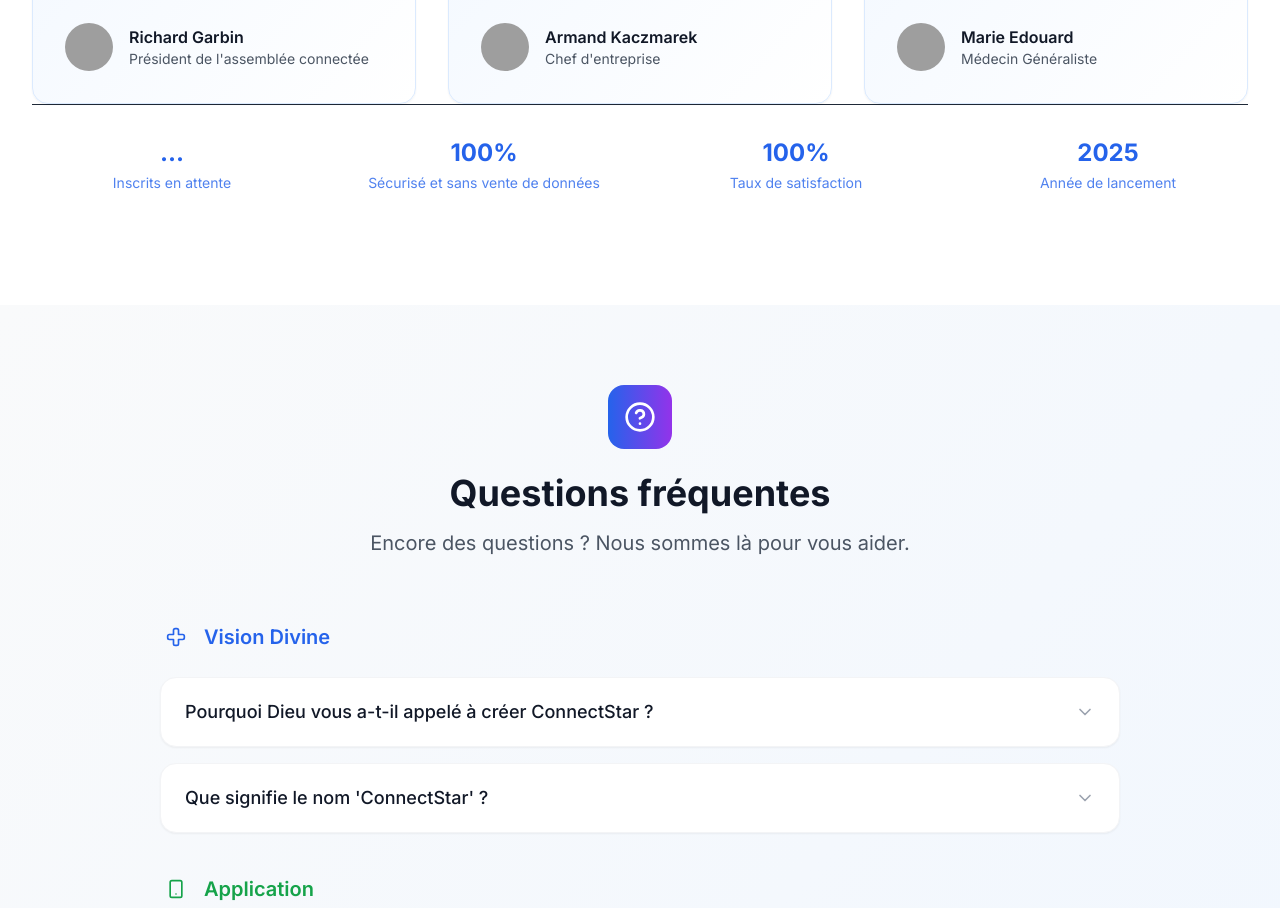
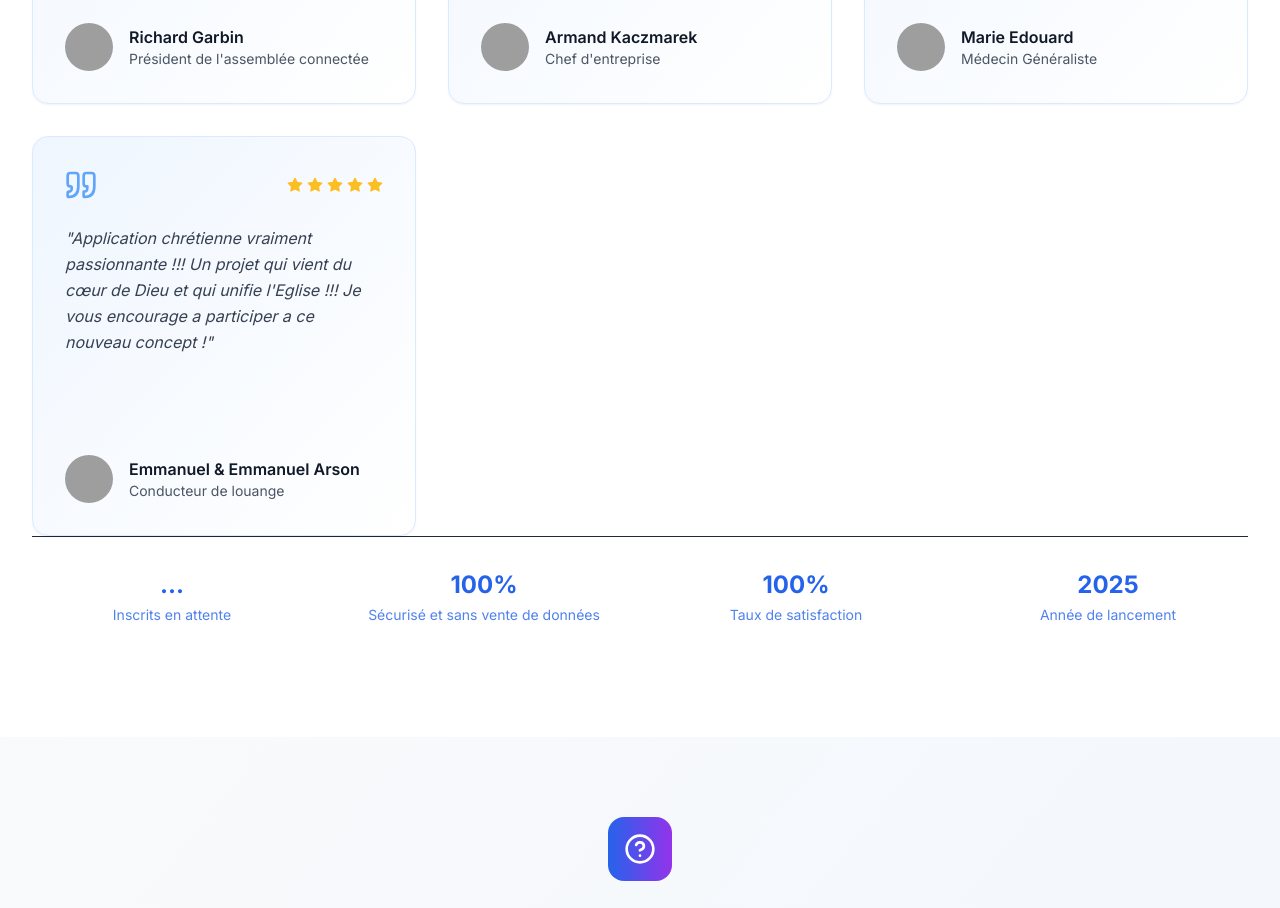
Before and after one commit to GMEntreprise/ConnectStar-LandingPage, a React (Vite) app: page / in a window 1280 px wide. Shown: the part 5020-5928 px from the top of the page. Built offline with nearby package versions, Linux system fonts and the light colour scheme; no server answers; grey boxes are pictures that could not be loaded.

Commit message:
update Testimonials.tsx

```diff
--- a/src/components/Testimonials.tsx
+++ b/src/components/Testimonials.tsx
@@ -26,6 +26,14 @@ const Testimonials = () => {
 Une innovation prometteuse pour réunir et rassembler des millions de chrétiens.
 ConnectStar s'avère prometteuse pour élargir le réseau sur la toile entre chrétiens.
 À découvrir sans réserve !`,
+      rating: 5,
+      color: "3b82f6",
+    },
+    {
+      name: "Emmanuel & Emmanuel  Arson",
+      role: "Conducteur de louange",
+      content: `Application chrétienne vraiment passionnante !!!
+Un projet qui vient du cœur de Dieu et qui unifie l'Eglise !!! Je vous encourage a participer a ce nouveau concept !`,
       rating: 5,
       color: "3b82f6",
     },
```
